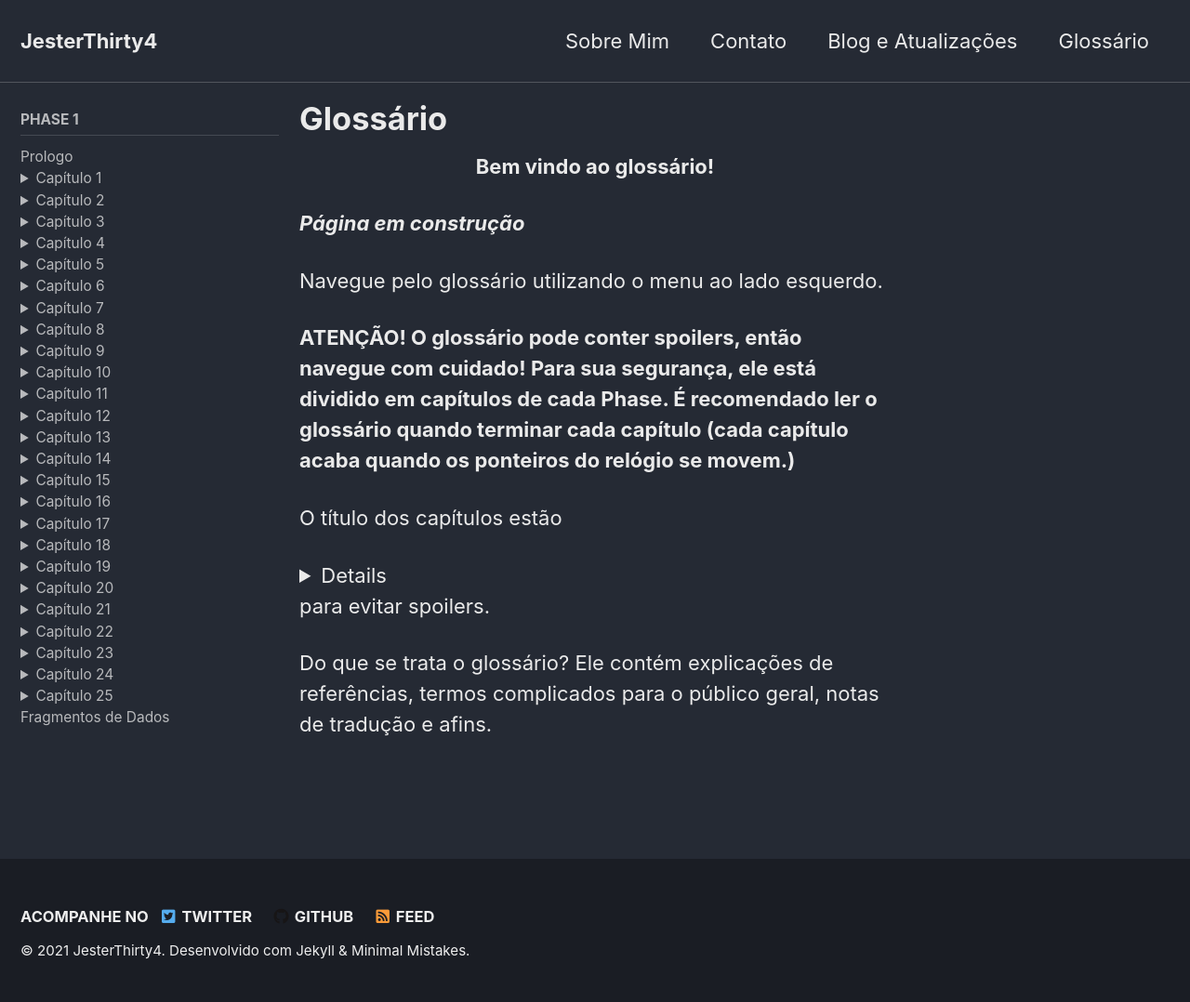
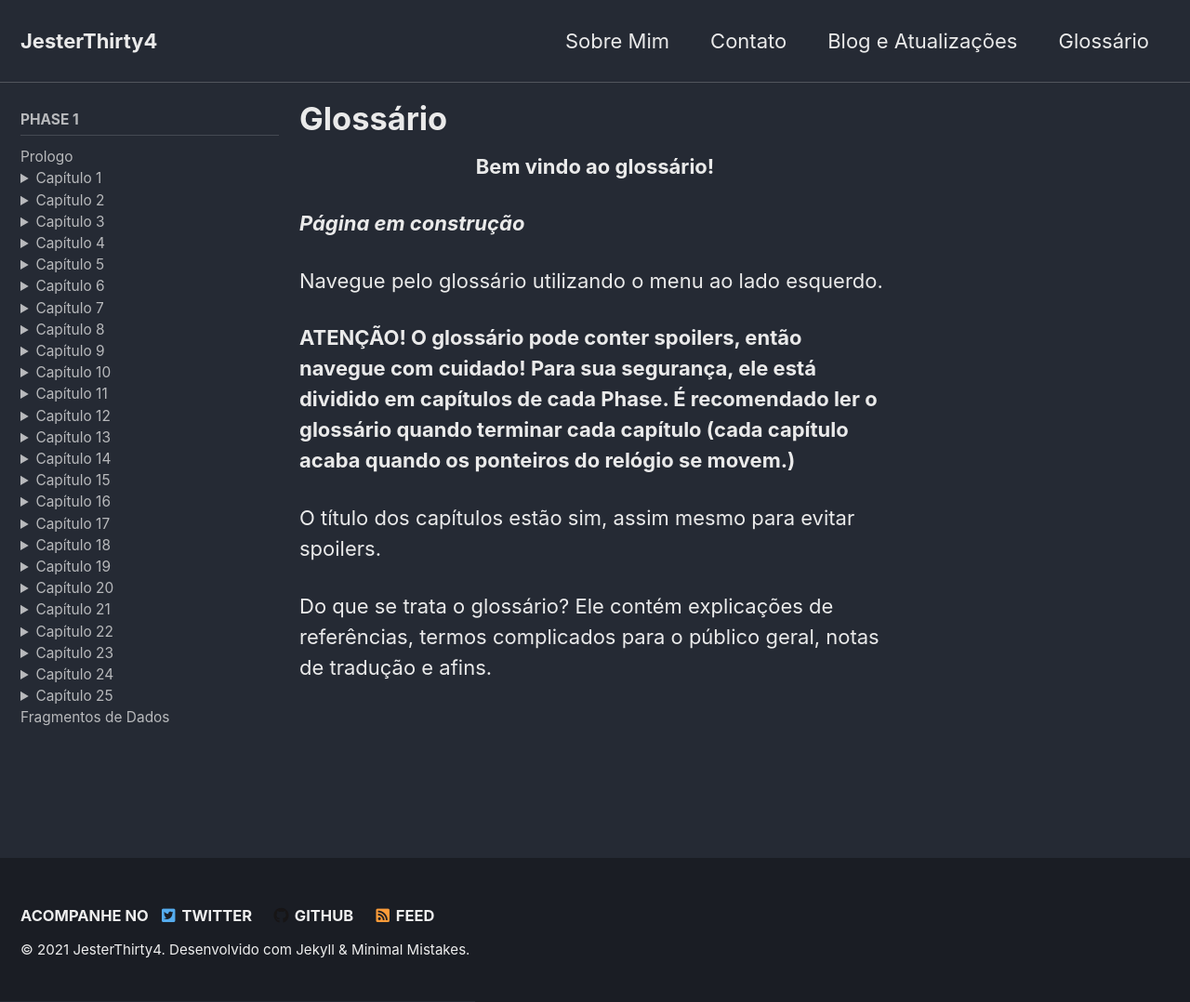
Before and after one commit to JesterThirty4/JesterThirty4.github.io, a Jekyll site: the page built from _pages/glossario.md, in a window 1280 px wide and 1078 px high. Shown: the whole window at 93% size. Built offline with Jekyll 4.4.1, drawn with Linux system fonts in a browser that asks for light colours; cached includes are drawn as plain includes.

Commit message:
Update glossario.md

```diff
--- a/_pages/glossario.md
+++ b/_pages/glossario.md
@@ -16,7 +16,7 @@ Navegue pelo glossário utilizando o menu ao lado esquerdo.
 
 **ATENÇÃO! O glossário pode conter spoilers, então navegue com cuidado! Para sua segurança, ele está dividido em capítulos de cada Phase. É recomendado ler o glossário quando terminar cada capítulo (cada capítulo acaba quando os ponteiros do relógio se movem.)**
 
-O título dos capítulos estão <details> <summary> escondidos </summary> sim, assim mesmo </details> para evitar spoilers.
+O título dos capítulos estão <escondidos> sim, assim mesmo </escondidos> para evitar spoilers.
 
 
 Do que se trata o glossário? Ele contém explicações de referências, termos complicados para o público geral, notas de tradução e afins.
```
